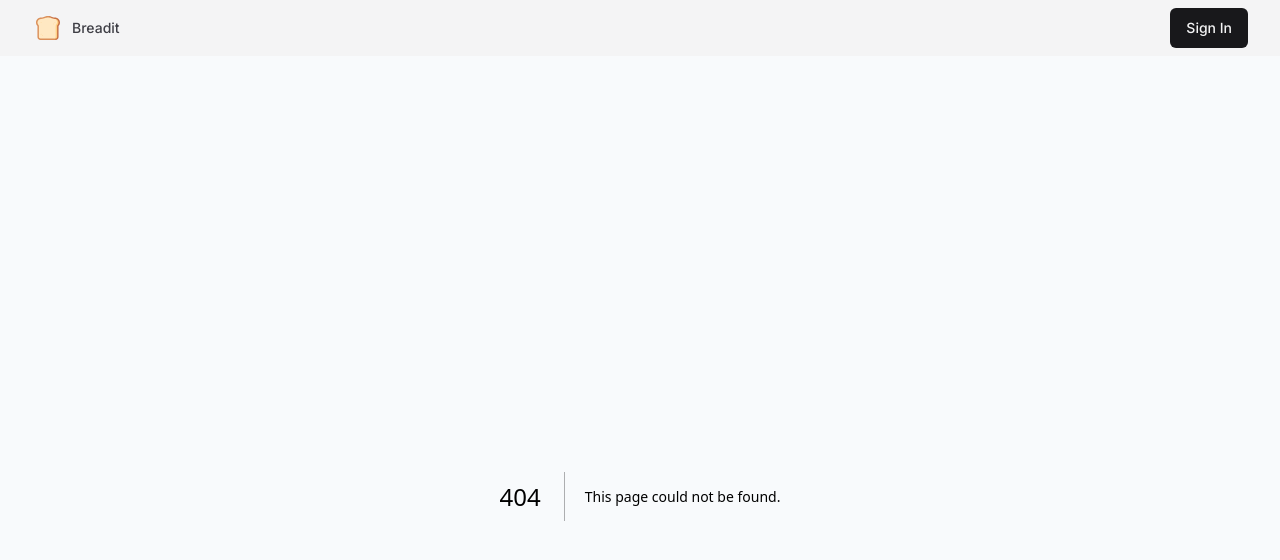
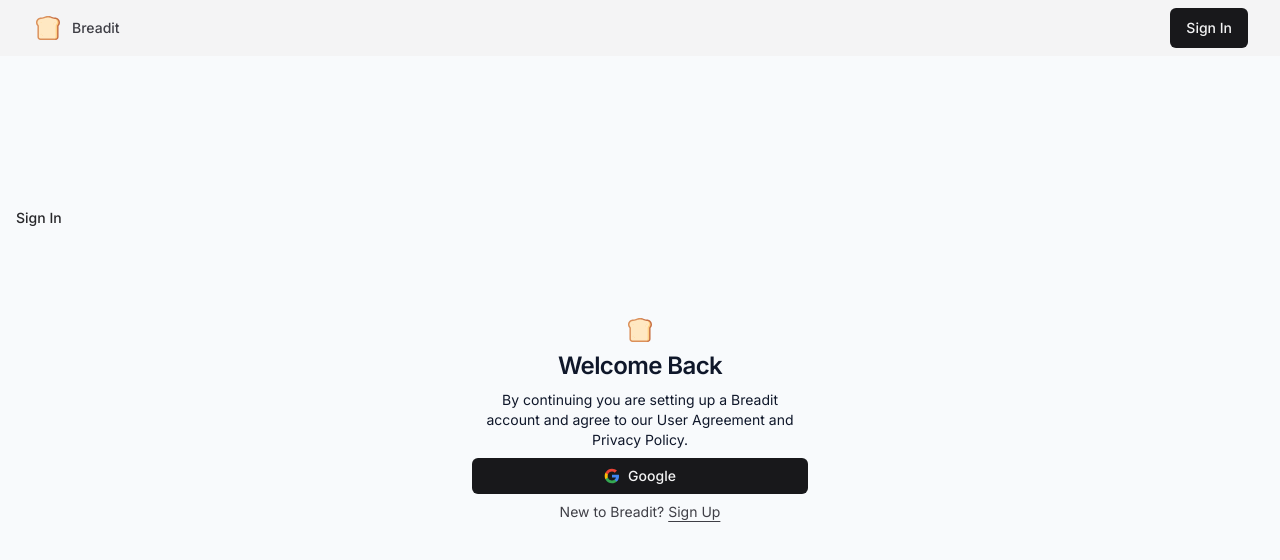
Before and after one commit to LorenzoWynberg/breadit, a Next.js app: page /sign-in in a window 1280 px wide. Before the commit this address had no page. Shown: the top 560 px of the page. Built offline with nearby package versions, Linux system fonts and the light colour scheme.

Commit message:
Basic login design

```diff
--- /dev/null
+++ b/src/app/(auth)/sign-in/page.tsx
@@ -0,0 +1,27 @@
+import SignIn from '@/components/SignIn';
+import { buttonVariants } from '@/components/ui/button';
+import { cn } from '@/lib/utils';
+import Link from 'next/link';
+import { FC } from 'react';
+
+const page: FC = ({}) => {
+  return (
+    <div className="absolute inset-0">
+      <div className="flex flex-col items-center justify-center h-full gap-20 mx-auto max-w 2xl">
+        <Link
+          href="/sign-in
+          "
+          className={cn(
+            buttonVariants({ variant: 'ghost' }),
+            'self-start -mt-20',
+          )}
+        >
+          Sign In
+        </Link>
+        <SignIn />
+      </div>
+    </div>
+  );
+};
+
+export default page;
--- /dev/null
+++ b/src/components/SignIn.tsx
@@ -0,0 +1,30 @@
+import Link from 'next/link';
+import { Icons } from './Icons';
+import UserAuthForm from './UserAuthForm';
+
+const SignIn = () => {
+  return (
+    <div className="container mx-auto flex w-full flex-col justify-center space-y-6 sm:w-[400px]">
+      <div className="flex flex-col space-y-2 text-center">
+        <Icons.logo className="w-6 h-6 mx-auto" />
+        <h1 className="text-2xl font-semibold tracking-tight">Welcome Back</h1>
+        <p className="max-w-xs mx-auto text-sm">
+          By continuing you are setting up a Breadit account and agree to our
+          User Agreement and Privacy Policy.
+        </p>
+        <UserAuthForm />
+        <p className="px-8 text-sm text-center text-zinc-700">
+          New to Breadit?{' '}
+          <Link
+            className="text-sm underline hover:text-zinc-800 underline-offset-4"
+            href="/sign-up"
+          >
+            Sign Up
+          </Link>
+        </p>
+      </div>
+    </div>
+  );
+};
+
+export default SignIn;
--- /dev/null
+++ b/src/components/UserAuthForm.tsx
@@ -0,0 +1,42 @@
+'use client';
+
+import { FC, useState } from 'react';
+import { cn } from '@/lib/utils';
+import { Button } from './ui/button';
+import { signIn } from 'next-auth/react';
+import { Icons } from './Icons';
+
+interface UserAuthFormProps extends React.HTMLAttributes<HTMLDivElement> {}
+
+const UserAuthForm: FC<UserAuthFormProps> = ({ className, ...props }) => {
+  const [isLoading, setIsLoading] = useState<boolean>(false);
+
+  const loginWithGoogle = async () => {
+    setIsLoading(true);
+
+    try {
+      await signIn('google', { callbackUrl: '/' });
+    } catch (error) {
+      // TODO: 'Handle error with toast notification'
+      console.error(error);
+    } finally {
+      setIsLoading(false);
+    }
+  };
+
+  return (
+    <div className={cn('flex justify-center', className)} {...props}>
+      <Button
+        size="sm"
+        onClick={loginWithGoogle}
+        className="w-full"
+        isLoading={isLoading}
+      >
+        {isLoading ? null : <Icons.google className="w-4 h-4 mr-2" />}
+        Google
+      </Button>
+    </div>
+  );
+};
+
+export default UserAuthForm;
```
